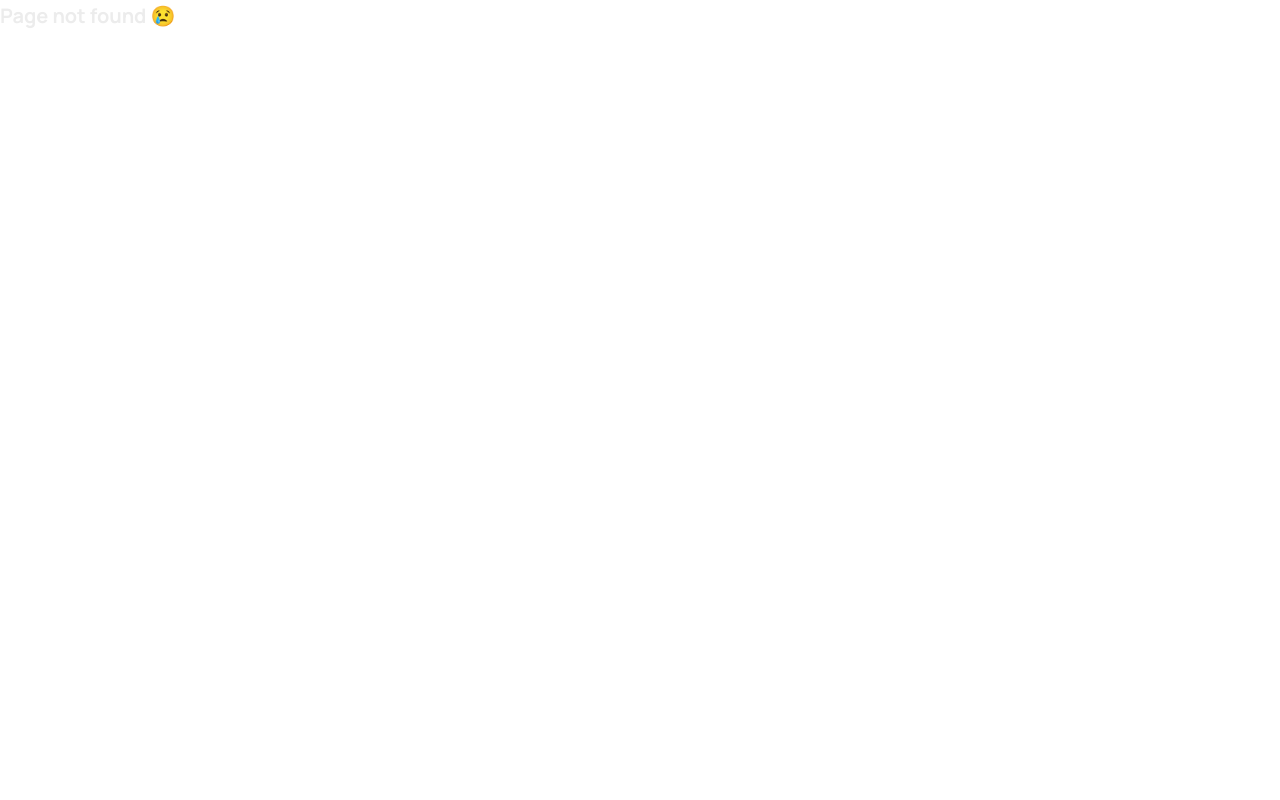
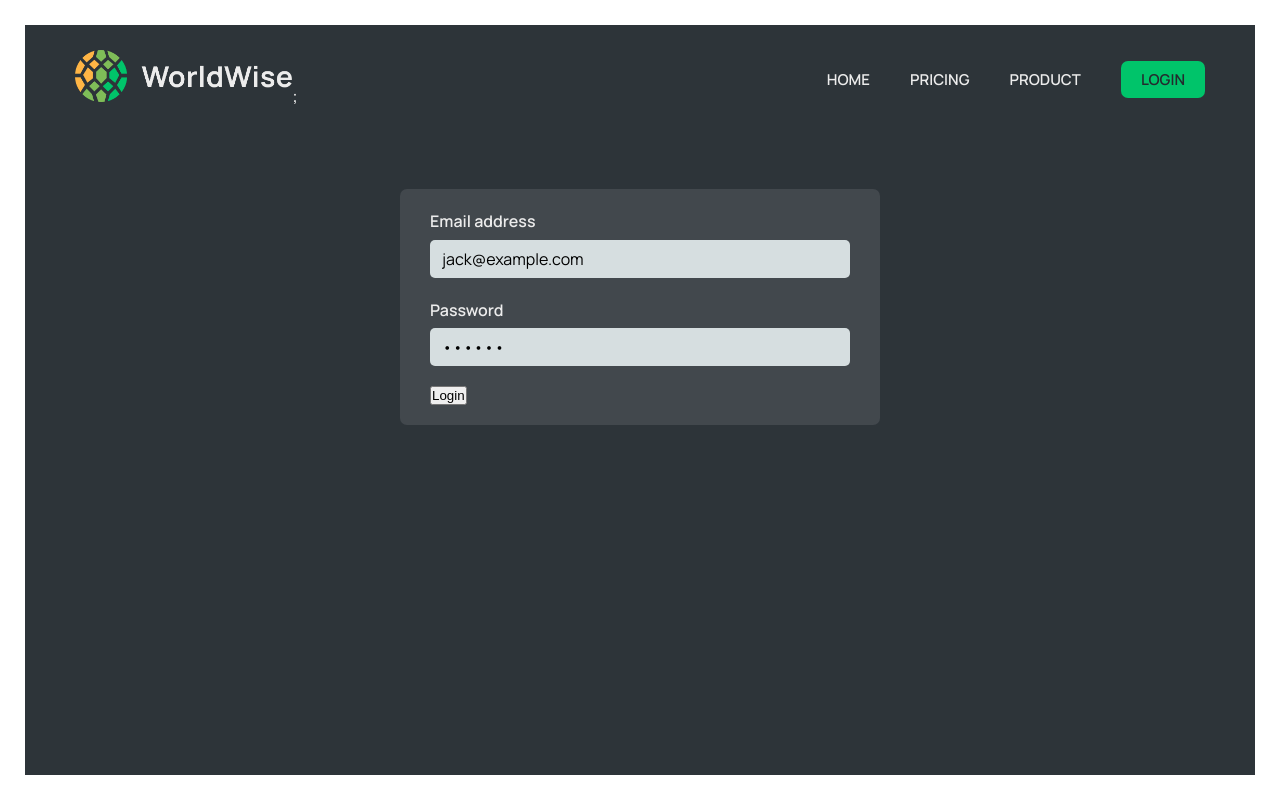
Before and after one commit to danialajz/world-wise, a React (Vite) app: page /login in a window 1280 px wide. Before the commit this address had no page. Built offline with nearby package versions, Linux system fonts and the light colour scheme.

Commit message:
add login

```diff
--- a/src/App.jsx
+++ b/src/App.jsx
@@ -5,6 +5,7 @@
 import PageNotFound from "./pages/PageNotFound";
 import AppLayout from "./pages/AppLayout";
 import Homepage from "./pages/HomePage";
+import Login from "./pages/Login";
 
 function App() {
   return (
@@ -13,6 +14,7 @@
         <Route path="/" element={<Homepage />} />
         <Route path="product" element={<Product />} />
         <Route path="pricing" element={<Pricing />} />
+        <Route path="/login" element={<Login /> } />
         <Route path="app" element={<AppLayout />} />
         <Route path="*" element={<PageNotFound />} />
       </Routes>
--- a/src/components/Logo.jsx
+++ b/src/components/Logo.jsx
@@ -1,7 +1,12 @@
+import { Link } from "react-router-dom";
 import styles from "./Logo.module.css";
 
 function Logo() {
-  return <img src="/logo.png" alt="WorldWise logo" className={styles.logo} />;
+  return (
+    <Link to="/">
+      <img src="/logo.png" alt="WorldWise logo" className={styles.logo} />;
+    </Link>
+  );
 }
 
 export default Logo;
--- a/src/components/PageNav.jsx
+++ b/src/components/PageNav.jsx
@@ -18,7 +18,9 @@
           <NavLink to="/product">Product</NavLink>
         </li>
         <li>
-          <NavLink to="/login">Login</NavLink>
+          <NavLink to="/login" className={styles.ctaLink}>
+            Login
+          </NavLink>
         </li>
       </ul>
     </nav>
--- a/src/pages/Login.jsx
+++ b/src/pages/Login.jsx
@@ -1,4 +1,6 @@
+import { useState } from "react";
 import styles from "./Login.module.css";
+import PageNav from "../components/PageNav";
 
 export default function Login() {
   // PRE-FILL FOR DEV PURPOSES
@@ -7,6 +9,7 @@
 
   return (
     <main className={styles.login}>
+      <PageNav />
       <form className={styles.form}>
         <div className={styles.row}>
           <label htmlFor="email">Email address</label>
--- a/src/pages/Pricing.jsx
+++ b/src/pages/Pricing.jsx
@@ -1,9 +1,11 @@
 // Uses the same styles as Product
+import PageNav from "../components/PageNav";
 import styles from "./Product.module.css";
 
 export default function Product() {
   return (
     <main className={styles.product}>
+      <PageNav />
       <section>
         <div>
           <h2>
--- a/src/pages/Product.jsx
+++ b/src/pages/Product.jsx
@@ -1,8 +1,10 @@
+import PageNav from "../components/PageNav";
 import styles from "./Product.module.css";
 
 export default function Product() {
   return (
     <main className={styles.product}>
+      <PageNav />
       <section>
         <img
           src="img-1.jpg"
```
